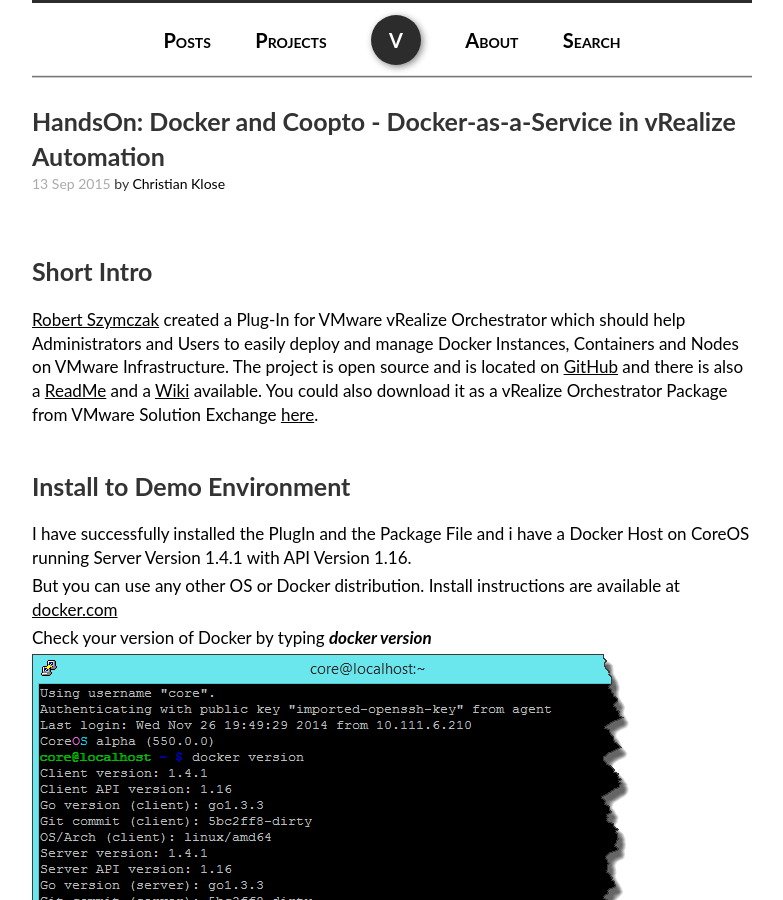
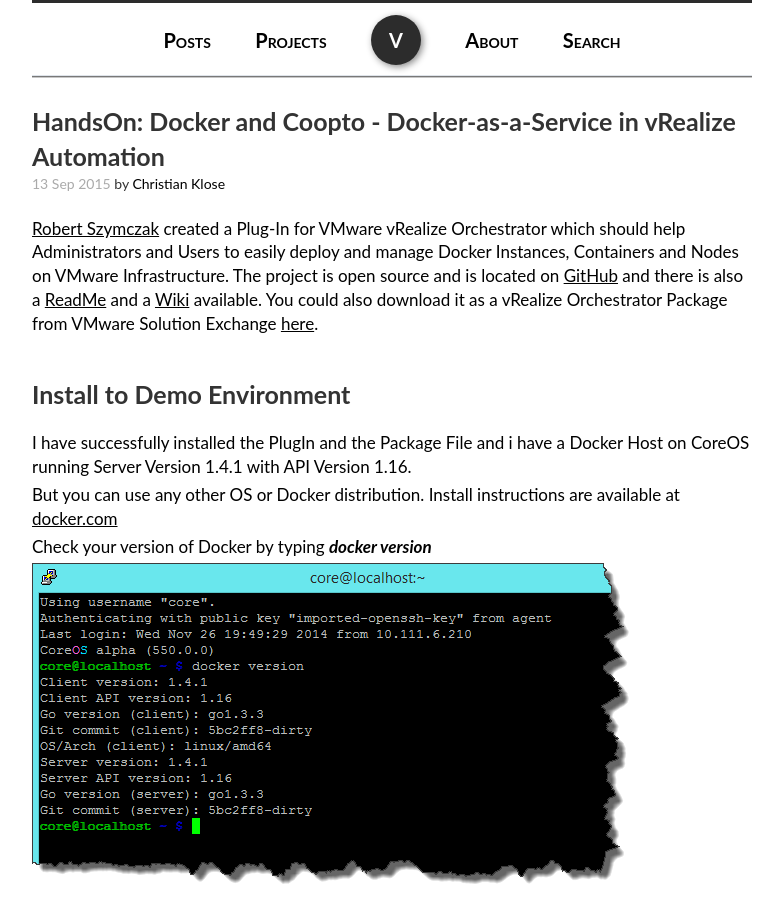
Before and after one commit to gitter-badger/vratpack.github.io, a Jekyll site: the page built from _posts/2015-09-13-handson-docker-as-a-service.md, in a window 1280 px wide and 900 px high. Shown: the whole window, without its empty margins (248-1031 px from the left). Built offline with Jekyll 4.4.1, drawn with Linux system fonts in a browser that asks for light colours; Markdown is read by kramdown in place of the engine named in the settings; comment, search, counter and statistics services are not loaded.

Commit message:
Removed Headline

```diff
--- a/_posts/2015-09-13-handson-docker-as-a-service.md
+++ b/_posts/2015-09-13-handson-docker-as-a-service.md
@@ -13,8 +13,6 @@
 
 
 <!--more-->
-
-# Short Intro
 
 [Robert Szymczak](https://vratpack.com/about/) created a Plug-In for VMware vRealize Orchestrator which should help Administrators and Users to easily deploy and manage Docker Instances, Containers and Nodes on VMware Infrastructure. The project is open source and is located on [GitHub](https://github.com/m451/coopto)  and there is also a [ReadMe](https://github.com/m451/coopto/blob/master/README.md) and a [Wiki](https://github.com/m451/coopto/wiki)  available. You could also download it as a vRealize Orchestrator Package from VMware Solution Exchange [here](https://solutionexchange.vmware.com/store/products/coopto-a-docker-plug-in-for-vmware-vrealize-orchestrator--2).
 
```
